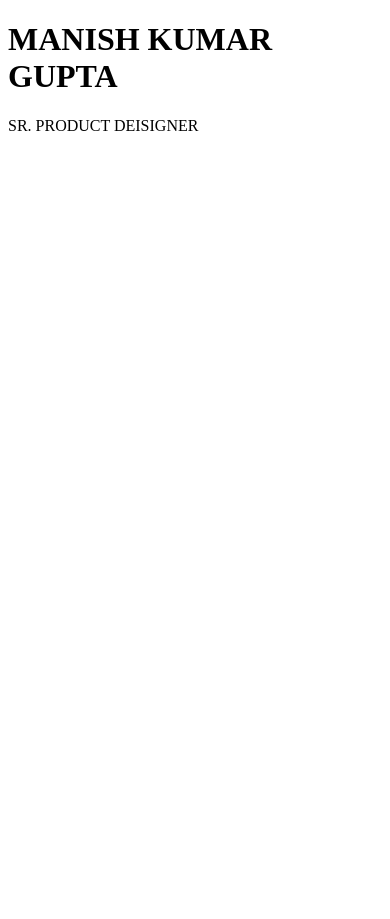
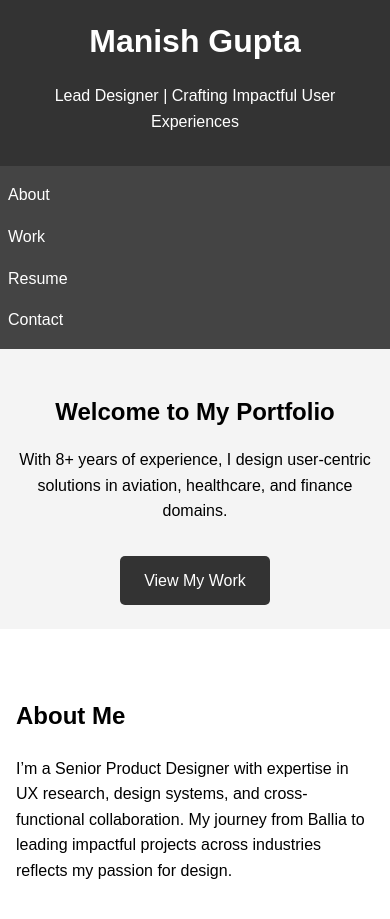
Before and after one commit to lazymanishgupta/lazymanishgupta, a plain HTML site: page index.html in a window 390 px wide. Shown: the top 919 px of the page. Before the commit the page ends 844 px from the top, so only its background shows below. Drawn offline with Linux system fonts and the light colour scheme.

Commit message:
Update index.html
add gpt code for portfolio

```diff
--- a/index.html
+++ b/index.html
@@ -1,12 +1,161 @@
 <!DOCTYPE html>
-<html>
+<html lang="en">
 <head>
-<title>PORTFOLIO</title>
+    <meta charset="UTF-8">
+    <meta name="viewport" content="width=device-width, initial-scale=1.0">
+    <title>Manish Gupta | Lead Designer Portfolio</title>
+    <style>
+        body {
+            font-family: Arial, sans-serif;
+            margin: 0;
+            padding: 0;
+            line-height: 1.6;
+        }
+        header {
+            background: #333;
+            color: #fff;
+            padding: 1rem 2rem;
+            text-align: center;
+        }
+        header h1 {
+            margin: 0;
+        }
+        nav {
+            display: flex;
+            justify-content: center;
+            background: #444;
+            padding: 0.5rem;
+            flex-wrap: wrap;
+        }
+        nav a {
+            color: #fff;
+            margin: 0 1rem;
+            text-decoration: none;
+        }
+        nav a:hover {
+            text-decoration: underline;
+        }
+        .hero {
+            text-align: center;
+            padding: 4rem 2rem;
+            background: #f4f4f4;
+        }
+        .hero h2 {
+            margin-bottom: 1rem;
+        }
+        .hero p {
+            margin-bottom: 2rem;
+        }
+        .btn {
+            display: inline-block;
+            background: #333;
+            color: #fff;
+            padding: 0.5rem 1rem;
+            text-decoration: none;
+            border-radius: 5px;
+        }
+        .btn:hover {
+            background: #555;
+        }
+        .section {
+            padding: 2rem;
+            margin: 2rem auto;
+            max-width: 800px;
+        }
+        .project {
+            margin-bottom: 2rem;
+        }
+        footer {
+            background: #333;
+            color: #fff;
+            text-align: center;
+            padding: 1rem;
+        }
+
+        /* Responsive Design */
+        @media (max-width: 768px) {
+            nav {
+                flex-direction: column;
+            }
+            .hero {
+                padding: 2rem 1rem;
+            }
+            .btn {
+                padding: 0.75rem 1.5rem;
+            }
+        }
+
+        @media (max-width: 480px) {
+            header {
+                padding: 1rem;
+            }
+            nav a {
+                margin: 0.5rem 0;
+            }
+            .hero {
+                padding: 1.5rem 1rem;
+            }
+            .section {
+                padding: 1rem;
+            }
+        }
+    </style>
 </head>
 <body>
+    <header>
+        <h1>Manish Gupta</h1>
+        <p>Lead Designer | Crafting Impactful User Experiences</p>
+    </header>
 
-<h1>MANISH KUMAR GUPTA</h1>
-<p>SR. PRODUCT DEISIGNER</p>
+    <nav>
+        <a href="#about">About</a>
+        <a href="#work">Work</a>
+        <a href="#resume">Resume</a>
+        <a href="#contact">Contact</a>
+    </nav>
 
+    <section class="hero">
+        <h2>Welcome to My Portfolio</h2>
+        <p>With 8+ years of experience, I design user-centric solutions in aviation, healthcare, and finance domains.</p>
+        <a href="#work" class="btn">View My Work</a>
+    </section>
+
+    <section id="about" class="section">
+        <h2>About Me</h2>
+        <p>I’m a Senior Product Designer with expertise in UX research, design systems, and cross-functional collaboration. My journey from Ballia to leading impactful projects across industries reflects my passion for design.</p>
+    </section>
+
+    <section id="work" class="section">
+        <h2>My Work</h2>
+        <div class="project">
+            <h3>Air India Employee Platform</h3>
+            <p>A unified platform enhancing employee communication and efficiency. Designed workflows for diverse user roles, improving satisfaction by 30%.</p>
+        </div>
+        <div class="project">
+            <h3>ICICI Campus Power</h3>
+            <p>An education-focused platform simplifying student banking. Boosted user adoption by 40%.</p>
+        </div>
+        <div class="project">
+            <h3>IDFC FIRST Bank OTT Dashboard</h3>
+            <p>Enhanced engagement through personalized user experiences, increasing retention by 25%.</p>
+        </div>
+    </section>
+
+    <section id="resume" class="section">
+        <h2>Resume</h2>
+        <p>Download my resume to see detailed experience and skills:</p>
+        <a href="resume.pdf" class="btn">Download Resume</a>
+    </section>
+
+    <section id="contact" class="section">
+        <h2>Contact Me</h2>
+        <p>Email: <a href="mailto:manish@example.com">manish@example.com</a></p>
+        <p>LinkedIn: <a href="https://linkedin.com/in/manishgupta" target="_blank">linkedin.com/in/manishgupta</a></p>
+        <p>YouTube: <a href="https://youtube.com/markintech" target="_blank">Markin Tech</a></p>
+    </section>
+
+    <footer>
+        <p>&copy; 2025 Manish Gupta. All rights reserved.</p>
+    </footer>
 </body>
 </html>
```
